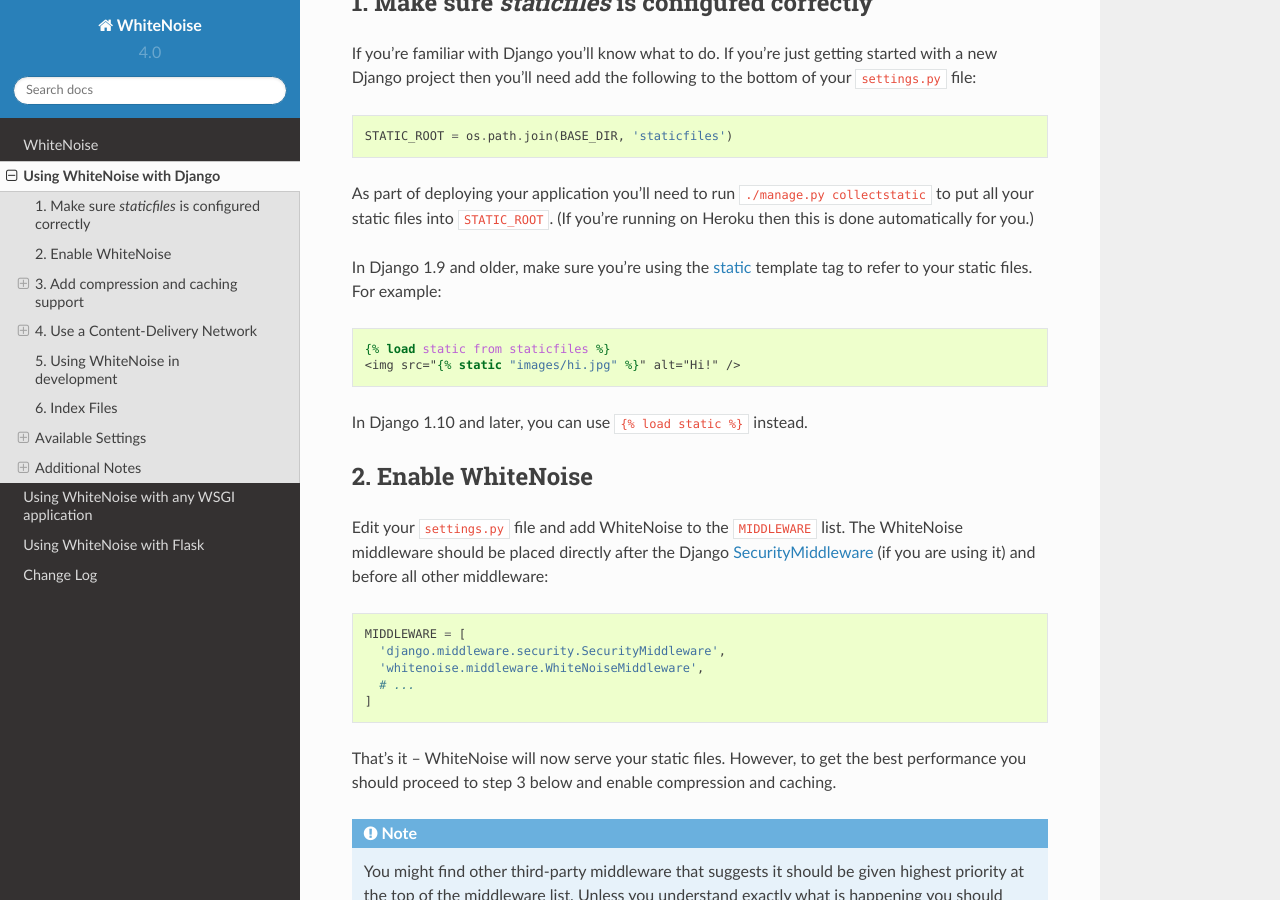
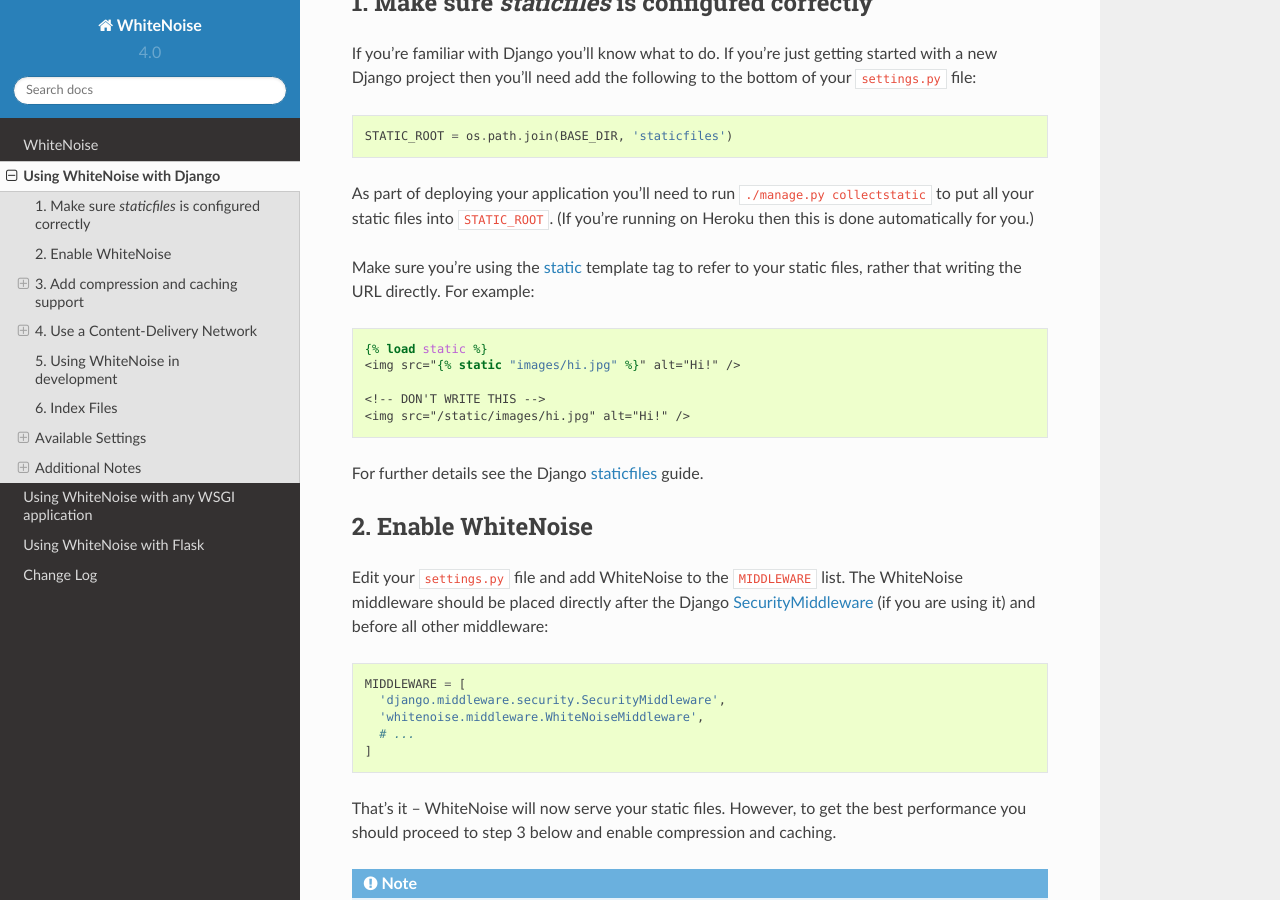
Before and after one commit to gorbunov87/white_noise, a Sphinx documentation site: the page built from docs/django.rst, in a window 1280 px wide and 900 px high, scrolled down 443 px. Built offline with Sphinx 7.4.7 and the Read the Docs theme 2.0.0, drawn with Linux system fonts in a browser that asks for light colours.

Commit message:
Remove docs reference to unsupported Django version

```diff
--- a/docs/django.rst
+++ b/docs/django.rst
@@ -26,17 +26,21 @@
 put all your static files into ``STATIC_ROOT``. (If you're running on Heroku then
 this is done automatically for you.)
 
-In Django 1.9 and older, make sure you're using the static_ template tag to
-refer to your static files. For example:
+Make sure you're using the static_ template tag to refer to your static files,
+rather that writing the URL directly. For example:
 
 .. code-block:: django
 
-   {% load static from staticfiles %}
+   {% load static %}
    <img src="{% static "images/hi.jpg" %}" alt="Hi!" />
 
-In Django 1.10 and later, you can use ``{% load static %}`` instead.
+   <!-- DON'T WRITE THIS -->
+   <img src="/static/images/hi.jpg" alt="Hi!" />
 
-.. _static: https://docs.djangoproject.com/en/1.9/ref/contrib/staticfiles/#std:templatetag-staticfiles-static
+For further details see the Django `staticfiles
+<https://docs.djangoproject.com/en/stable/howto/static-files/>`_ guide.
+
+.. _static: https://docs.djangoproject.com/en/stable/ref/templates/builtins/#std:templatetag-static
 
 
 .. _django-middleware:
```
